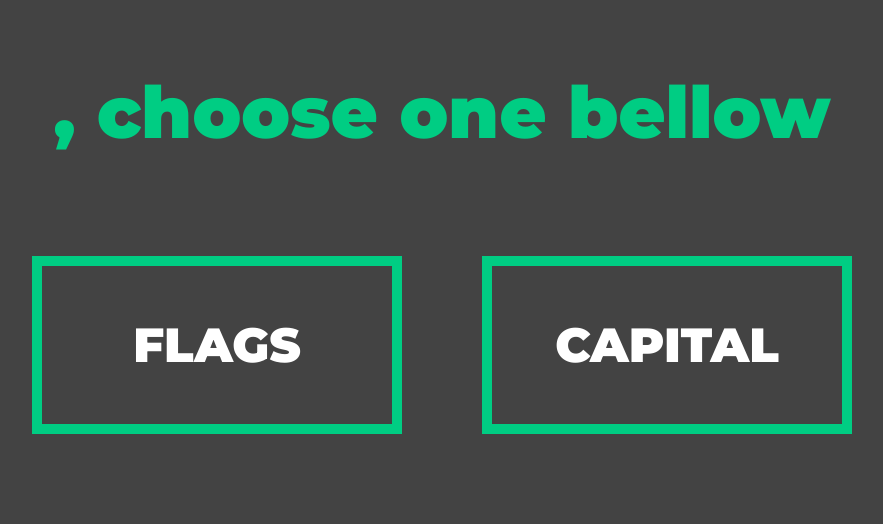
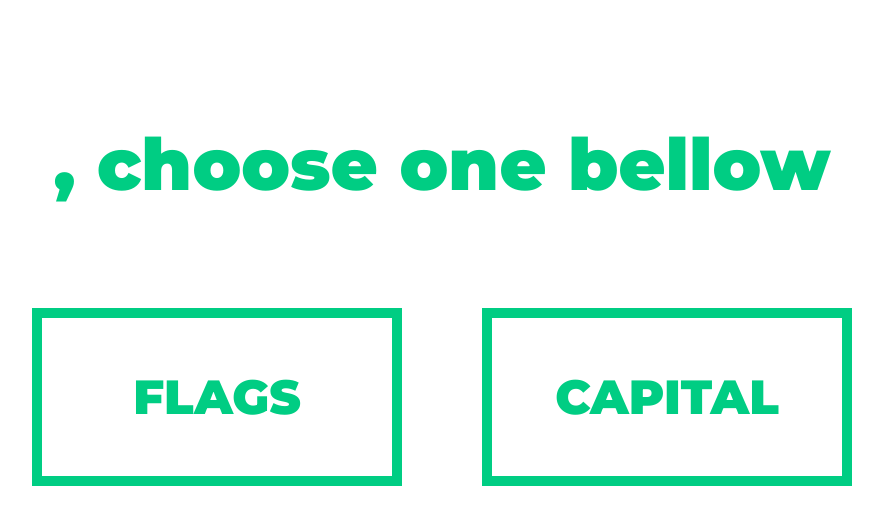
Before and after one commit to fcbento/countries-quiz, an Angular app: page /option in a window 1280 px wide. Shown: the top 524 px of the page, without its empty margins (198-1081 px from the left). Built offline with nearby package versions, Linux system fonts and the light colour scheme.

Commit message:
#TASK-007 - Colors and size

```diff
--- a/src/app/option/option.component.html
+++ b/src/app/option/option.component.html
@@ -1,4 +1,4 @@
-<div>
+<div id="title">
     <section>
         <h1>{{name | titlecase}}, choose one bellow</h1>
     </section>
--- a/src/app/option/option.component.scss
+++ b/src/app/option/option.component.scss
@@ -3,16 +3,20 @@ article{
     text-transform: uppercase;
     margin: 40px;
     border: 10px solid #00CD83;
-    color: white;
+    color: #00CD83;
     padding: 50px;
     text-align: center;
     cursor: pointer;
     transition: all 0.15s ease-in-out;
     &:hover{
         color: #00CD83;
-        background: white;
-        border-color: white;
+        background: black;
+        border-color: black;
         transition: all 0.3s ease-in-out;
     }
 
 }
+
+#title{
+    margin-top: 60px;
+}
--- a/src/app/quiz/quiz.component.html
+++ b/src/app/quiz/quiz.component.html
@@ -1,6 +1,6 @@
 <div>
     <section>
-        <h5> {{current}} / 10 </h5>
+        <h2> {{current}} / 10 </h2>
     </section>
 
     <section>
--- a/src/app/quiz/quiz.component.scss
+++ b/src/app/quiz/quiz.component.scss
@@ -1,6 +1,15 @@
 img{
-    width: 250px;
-    height: 150px;
+    width: 350px;
+    height: 200px;
+    margin: 10px;
+    padding: 10px;
+    background-color: #f0f0f0;
+    border-radius: 10px;
+}
+
+input{
+    margin-top: 25px;
+    font-size: 30px;
 }
 
 button{
@@ -12,3 +21,7 @@ button{
         background-color: black;
     }
 }
+
+h2{
+    color: rgb(0, 0, 0);
+}
--- a/src/styles.scss
+++ b/src/styles.scss
@@ -8,7 +8,7 @@
 $primary: #00CD83;
 
 body{
-    background-color: #434343;
+    background-color: white;
 }
 
 section {
@@ -32,7 +32,7 @@ input {
     background-color: transparent;
     padding: 40px;
     text-align: center;
-    color: white;
+    color: #545454;
     text-transform: uppercase;
 
     &:focus{
```
